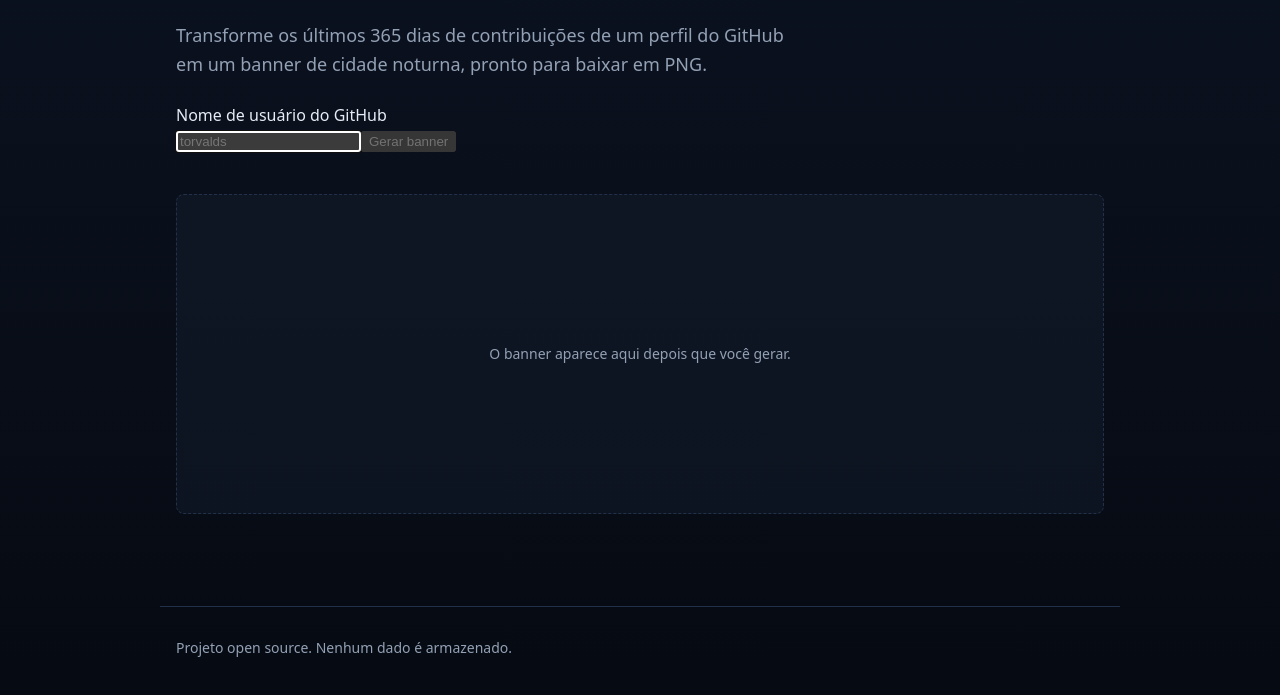
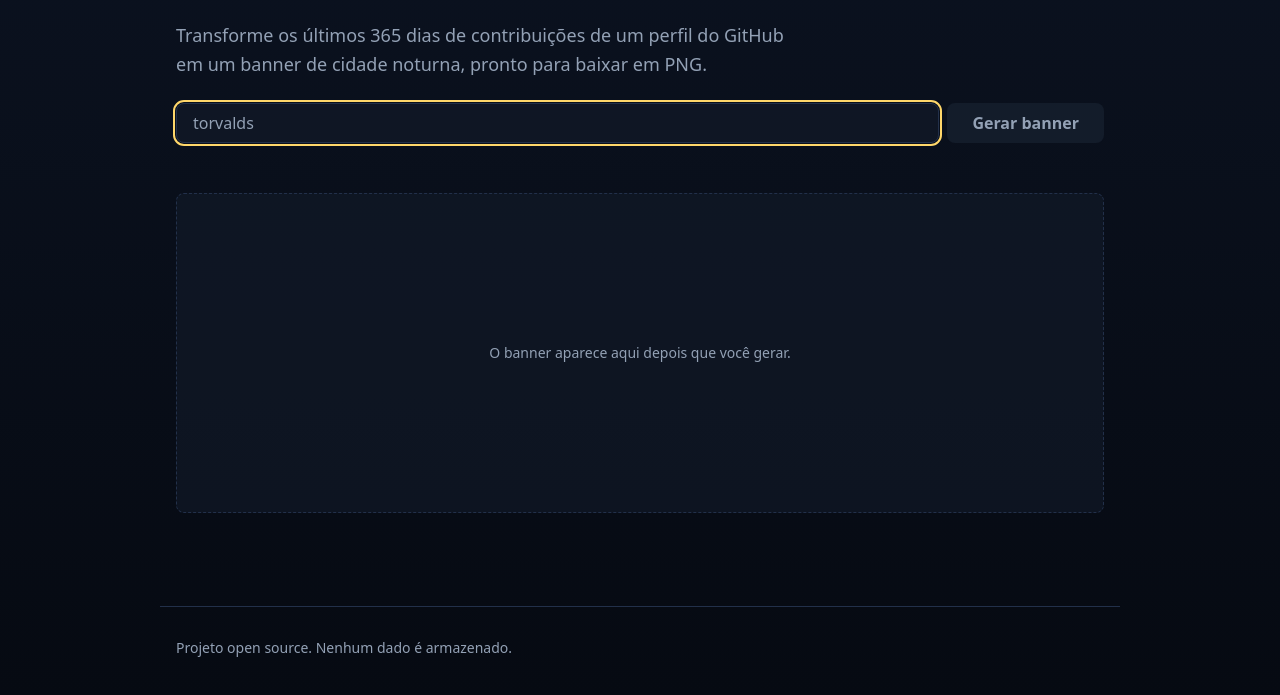
Before and after one commit to JoaoVictorVM/gitcitybanner, a website with bundled scripts: page src/index.html in a window 1280 px wide. Shown: the part 103-798 px from the top of the page. Built offline with nearby package versions, Linux system fonts and the light colour scheme.

Commit message:
style(form): estiliza o campo, o botão e a mensagem de erro

```diff
--- a/src/styles/main.css
+++ b/src/styles/main.css
@@ -95,6 +95,83 @@
   gap: var(--space-md);
 }
 
+.username-form {
+  display: flex;
+  flex-direction: column;
+  gap: var(--space-xs);
+}
+
+.username-form__label {
+  position: absolute;
+  width: 1px;
+  height: 1px;
+  margin: -1px;
+  padding: 0;
+  overflow: hidden;
+  clip-path: inset(50%);
+  white-space: nowrap;
+}
+
+.username-form__row {
+  display: flex;
+  flex-direction: column;
+  gap: var(--space-sm);
+}
+
+.username-form__input {
+  flex: 1;
+  min-width: 0;
+  padding: var(--space-sm) var(--space-md);
+  border: 1px solid var(--border);
+  border-radius: var(--radius);
+  background-color: color-mix(in srgb, var(--building) 60%, transparent);
+  color: var(--text);
+  font-family: inherit;
+  font-size: var(--font-size-base);
+}
+
+.username-form__input::placeholder {
+  color: var(--text-muted);
+}
+
+.username-form__input:focus-visible {
+  outline: 2px solid var(--accent);
+  outline-offset: 1px;
+}
+
+.username-form__input[aria-invalid="true"] {
+  border-color: var(--error);
+}
+
+.username-form__button {
+  padding: var(--space-sm) var(--space-lg);
+  border: 1px solid transparent;
+  border-radius: var(--radius);
+  background-color: var(--accent);
+  color: var(--ground);
+  font-family: inherit;
+  font-size: var(--font-size-base);
+  font-weight: 600;
+  cursor: pointer;
+}
+
+.username-form__button:disabled {
+  background-color: var(--building);
+  color: var(--text-muted);
+  cursor: not-allowed;
+}
+
+.username-form__button:not(:disabled):hover {
+  background-color: var(--window-3);
+}
+
+.username-form__error {
+  margin: 0;
+  min-height: calc(var(--font-size-sm) * var(--line-height));
+  color: var(--error);
+  font-size: var(--font-size-sm);
+}
+
 .preview {
   display: grid;
   place-items: center;
@@ -121,6 +198,11 @@
 }
 
 @media (min-width: 768px) {
+  .username-form__row {
+    flex-direction: row;
+    align-items: center;
+  }
+
   .site-header {
     flex-direction: row;
     align-items: baseline;
--- a/src/styles/tokens.css
+++ b/src/styles/tokens.css
@@ -12,6 +12,7 @@
   --text-muted: #93a1b5;
   --border: #22304a;
   --accent: var(--window-4);
+  --error: #ff6b6b;
 
   --font-sans: ui-sans-serif, system-ui, -apple-system, "Segoe UI", Roboto, "Helvetica Neue", Arial, sans-serif;
   --font-size-base: 1rem;
```
